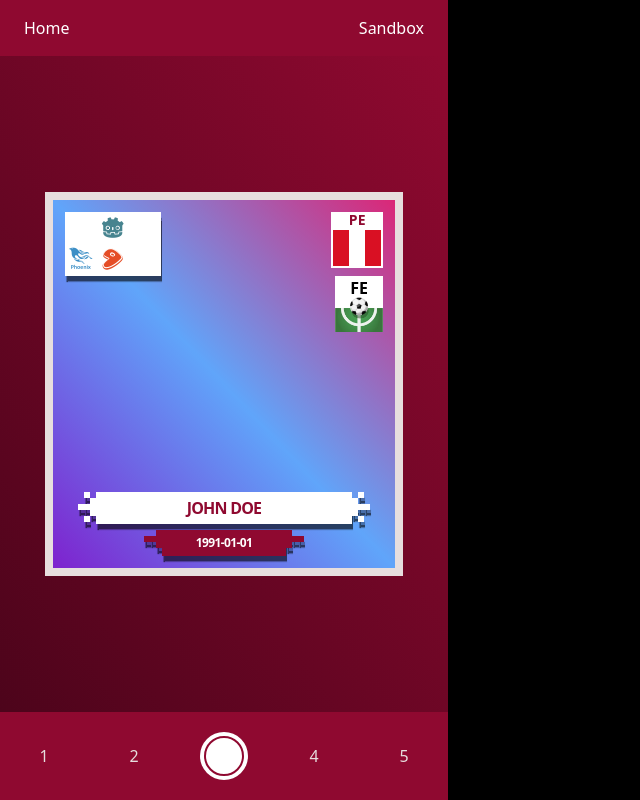
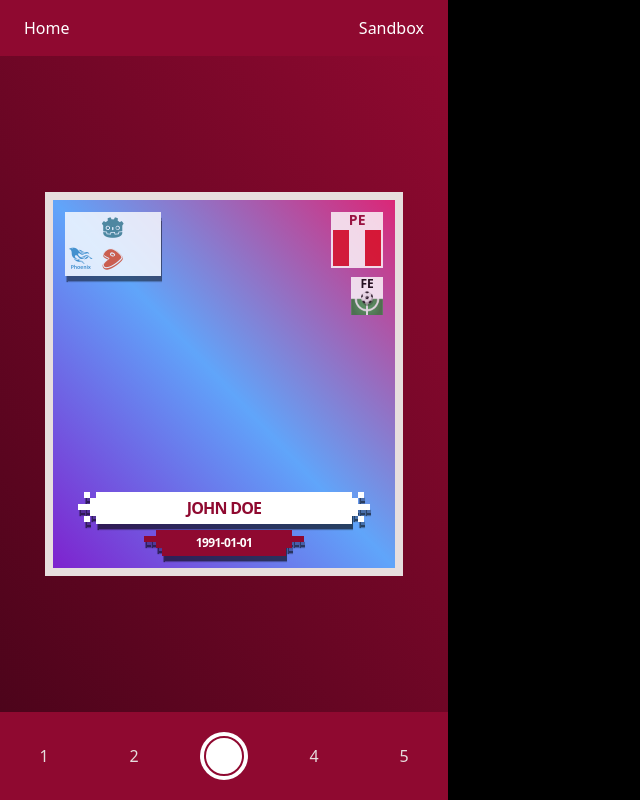
Before and after one commit to lvidal1/react-card-generator, a Next.js app: page /sandbox in a window 1280 px wide. Shown: the whole page, without its empty margins (0-640 px from the left). Built offline with nearby package versions, Linux system fonts and the light colour scheme; some icons are missing.

Commit message:
Style area items

```diff
--- a/components/area/Country.js
+++ b/components/area/Country.js
@@ -17,7 +17,10 @@ const Country = ({ iso, onClick }) => {
 	return (
 		iso && (
 			<span
-				className={classNames([styles.container, "cursor-pointer"])}
+				className={classNames([
+					styles.container,
+					"cursor-pointer opacity-80",
+				])}
 				data-testid="Country.Flag"
 				onClick={onClick}
 			>
--- a/components/area/Position.js
+++ b/components/area/Position.js
@@ -3,7 +3,7 @@ import Image from "next/image";
 const Position = ({ position, onClick }) => {
 	return (
 		<div
-			className="bg-white w-12 h-14 relative cursor-pointer"
+			className="bg-transparent w-8 h-10 relative cursor-pointer opacity-80"
 			onClick={onClick}
 		>
 			<div className="w-full h-full">
@@ -11,11 +11,11 @@ const Position = ({ position, onClick }) => {
 					src="/soccer-icon.png"
 					alt="Soccer field"
 					fill
-					style={{ objectFit: "cover" }}
+					style={{ objectFit: "contain" }}
 					quality={100}
 				/>
 			</div>
-			<div className="absolute z-0 w-full top-0 flex font-bold justify-center z-10">
+			<div className="absolute z-0 w-full top-0 flex font-bold justify-center z-10 text-xs">
 				{position}
 			</div>
 		</div>
--- a/components/area/Technologies.js
+++ b/components/area/Technologies.js
@@ -24,7 +24,10 @@ const Technologies = ({ technologies, onClick }) => {
 
 	return (
 		<div
-			className={classNames([styles.container, "cursor-pointer"])}
+			className={classNames([
+				styles.container,
+				"cursor-pointer opacity-80",
+			])}
 			onClick={onClick}
 		>
 			{list.length > 0 &&
```
